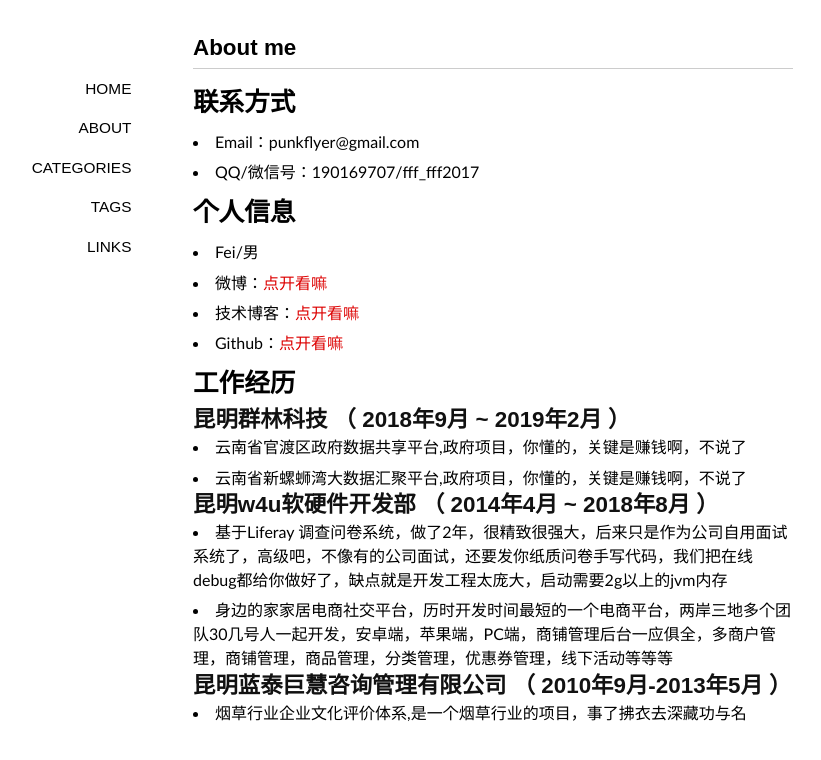
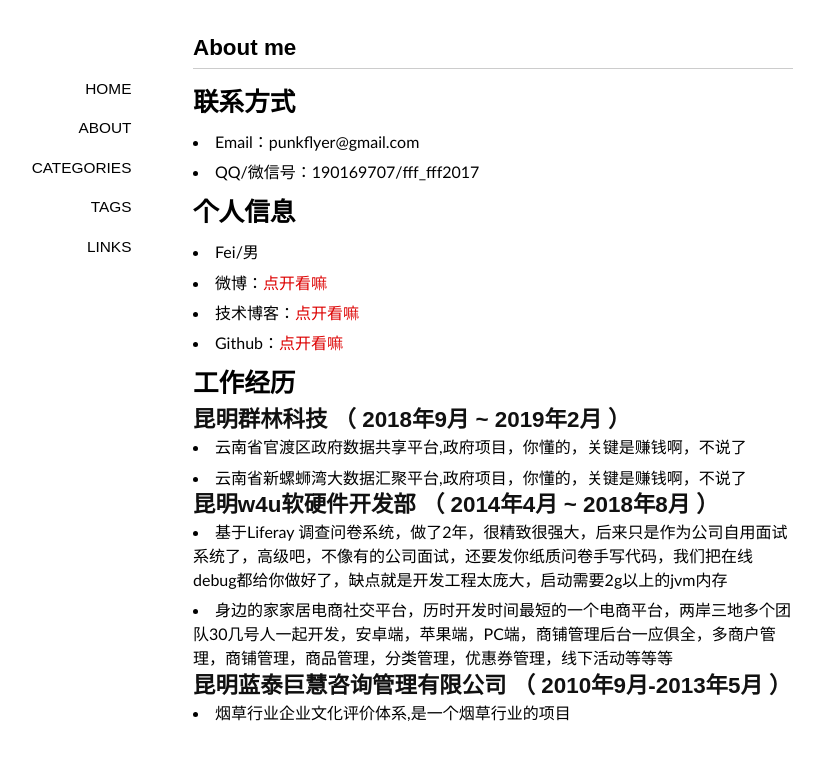
Before and after one commit to punkmonday/punkmonday.github.io, a Jekyll site: the page built from about/index.md, in a window 1280 px wide. Shown: the top 760 px of the page, without its empty margins (147-968 px from the left). Built offline with Jekyll 4.4.1, drawn with Linux system fonts in a browser that asks for light colours; some web fonts are replaced.

Commit message:
Update index.md

```diff
--- a/about/index.md
+++ b/about/index.md
@@ -30,4 +30,4 @@ published: true
 
 ## 昆明蓝泰巨慧咨询管理有限公司 （  2010年9月-2013年5月 ）
 
-- 烟草行业企业文化评价体系,是一个烟草行业的项目，事了拂衣去深藏功与名
+- 烟草行业企业文化评价体系,是一个烟草行业的项目
```
